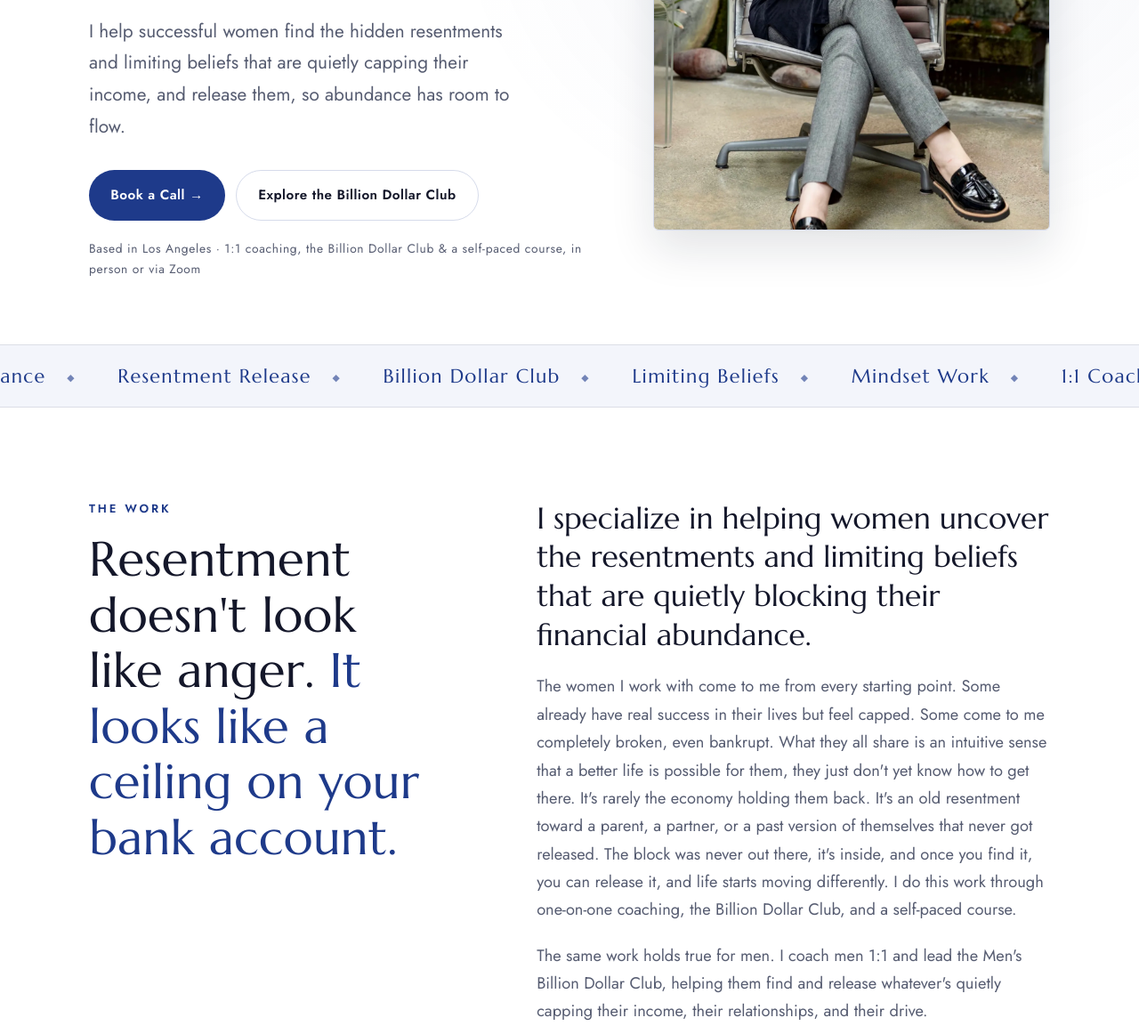
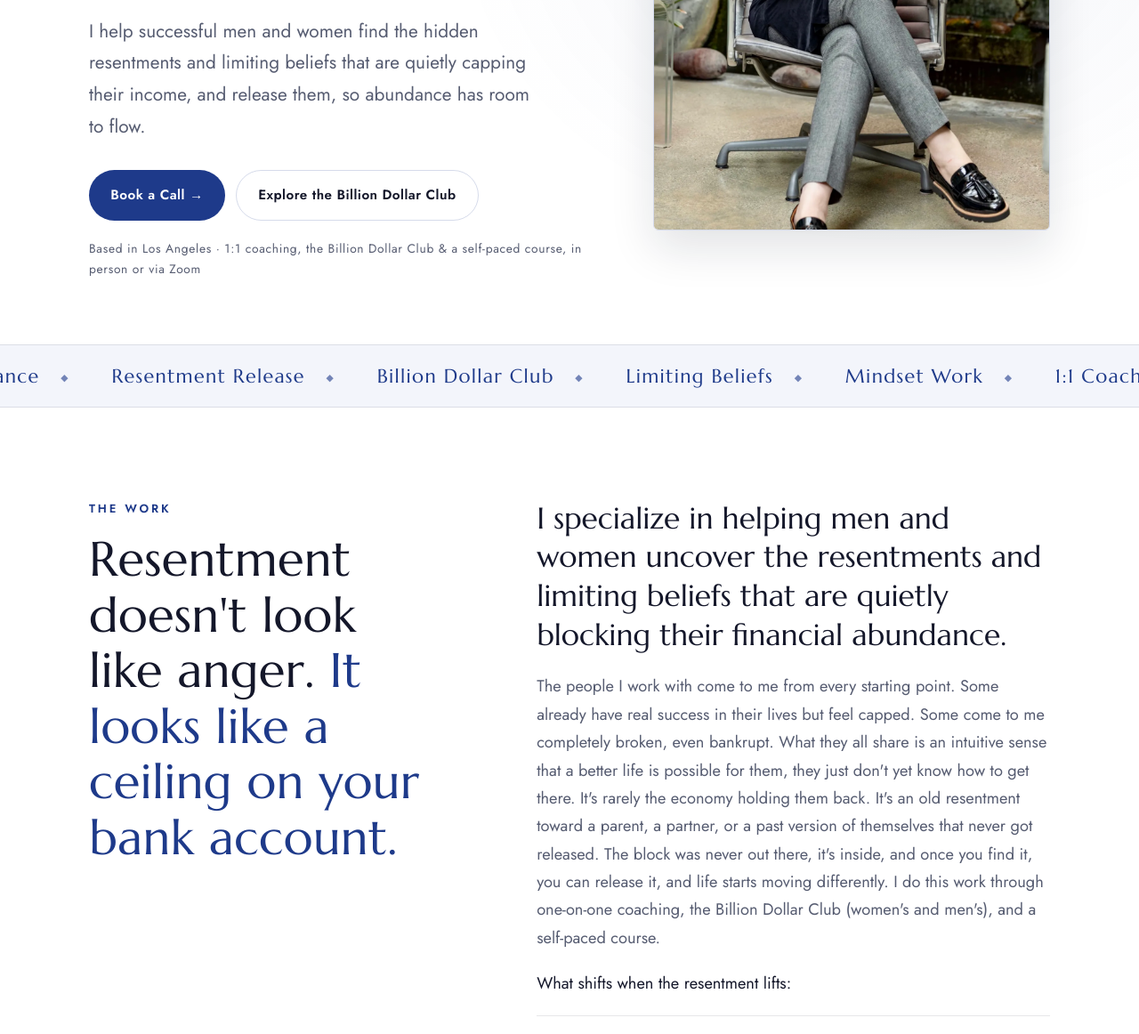
Before and after one commit to tonyblack78/amanda-cooper-website, a plain HTML site: page index.html in a window 1280 px wide. Shown: the part 517-1679 px from the top of the page at 89% size. Drawn offline with Linux system fonts and the light colour scheme.

Commit message:
Make the hero and Work section copy gender-neutral
Updates the eyebrow, headline lede, ribbon ticker, and Work section
intro/body paragraph to speak to both men and women instead of leading
with women-only language and tacking men on as an afterthought.

Co-Authored-By: Claude Sonnet 5 <noreply@anthropic.com>
Claude-Session: https://claude.ai/code/session_01R1mj4fTyLvRjqf2PeYhLDj

```diff
--- a/index.html
+++ b/index.html
@@ -4,7 +4,7 @@
 <meta charset="utf-8">
 <meta name="viewport" content="width=device-width, initial-scale=1, viewport-fit=cover">
 <title>Amanda Rae Cooper | Transformational Life Coach</title>
-<meta name="description" content="Mindset coaching for women with Amanda Rae Cooper. Release the resentments blocking your financial abundance. 1:1 coaching, the Billion Dollar Club, and a self-paced course.">
+<meta name="description" content="Mindset coaching for women and men with Amanda Rae Cooper. Release the resentments blocking your financial abundance. 1:1 coaching, the Billion Dollar Club, and a self-paced course.">
 <style>body{margin:0}img{max-width:100%}[hidden]{display:none!important}</style>
 <link rel="preconnect" href="https://fonts.googleapis.com">
 <link rel="preconnect" href="https://fonts.gstatic.com" crossorigin>
@@ -166,9 +166,9 @@ footer a:hover{color:#93A6E8}
   <section class="hero">
     <div class="wrap hero-grid">
       <div>
-        <p class="eyebrow">Mindset Coaching For Women</p>
+        <p class="eyebrow">Mindset Coaching For Women &amp; Men</p>
         <h1>The block isn't out there. <em>It's inside you, and it can be released.</em></h1>
-        <p class="lede">I help successful women find the hidden resentments and limiting beliefs that are quietly capping their income, and release them, so abundance has room to flow.</p>
+        <p class="lede">I help successful men and women find the hidden resentments and limiting beliefs that are quietly capping their income, and release them, so abundance has room to flow.</p>
         <div class="hero-cta">
           <a class="btn btn-solid" href="mailto:CoachAmandaRae@gmail.com?subject=Book%20a%20Call">Book a Call →</a>
           <a class="btn btn-ghost" href="#womens-bdc">Explore the Billion Dollar Club</a>
@@ -183,8 +183,8 @@ footer a:hover{color:#93A6E8}
 
   <div class="ribbon" aria-hidden="true">
     <div class="ribbon-track">
-      <span>Financial Abundance</span><span>Resentment Release</span><span>Billion Dollar Club</span><span>Limiting Beliefs</span><span>Mindset Work</span><span>1:1 Coaching</span><span>For Women</span><span>Personal Development</span>
-      <span>Financial Abundance</span><span>Resentment Release</span><span>Billion Dollar Club</span><span>Limiting Beliefs</span><span>Mindset Work</span><span>1:1 Coaching</span><span>For Women</span><span>Personal Development</span>
+      <span>Financial Abundance</span><span>Resentment Release</span><span>Billion Dollar Club</span><span>Limiting Beliefs</span><span>Mindset Work</span><span>1:1 Coaching</span><span>For Women &amp; Men</span><span>Personal Development</span>
+      <span>Financial Abundance</span><span>Resentment Release</span><span>Billion Dollar Club</span><span>Limiting Beliefs</span><span>Mindset Work</span><span>1:1 Coaching</span><span>For Women &amp; Men</span><span>Personal Development</span>
     </div>
   </div>
 
@@ -195,9 +195,8 @@ footer a:hover{color:#93A6E8}
         <h2>Resentment doesn't look like anger. <em>It looks like a ceiling on your bank account.</em></h2>
       </div>
       <div class="prose">
-        <p class="big">I specialize in helping women uncover the resentments and limiting beliefs that are quietly blocking their financial abundance.</p>
-        <p class="soft">The women I work with come to me from every starting point. Some already have real success in their lives but feel capped. Some come to me completely broken, even bankrupt. What they all share is an intuitive sense that a better life is possible for them, they just don't yet know how to get there. It's rarely the economy holding them back. It's an old resentment toward a parent, a partner, or a past version of themselves that never got released. The block was never out there, it's inside, and once you find it, you can release it, and life starts moving differently. I do this work through one-on-one coaching, the Billion Dollar Club, and a self-paced course.</p>
-        <p class="soft">The same work holds true for men. I coach men 1:1 and lead the Men's Billion Dollar Club, helping them find and release whatever's quietly capping their income, their relationships, and their drive.</p>
+        <p class="big">I specialize in helping men and women uncover the resentments and limiting beliefs that are quietly blocking their financial abundance.</p>
+        <p class="soft">The people I work with come to me from every starting point. Some already have real success in their lives but feel capped. Some come to me completely broken, even bankrupt. What they all share is an intuitive sense that a better life is possible for them, they just don't yet know how to get there. It's rarely the economy holding them back. It's an old resentment toward a parent, a partner, or a past version of themselves that never got released. The block was never out there, it's inside, and once you find it, you can release it, and life starts moving differently. I do this work through one-on-one coaching, the Billion Dollar Club (women's and men's), and a self-paced course.</p>
         <p>What shifts when the resentment lifts:</p>
         <ul class="forlist">
           <li>You see income possibilities you couldn't see before</li>
```
